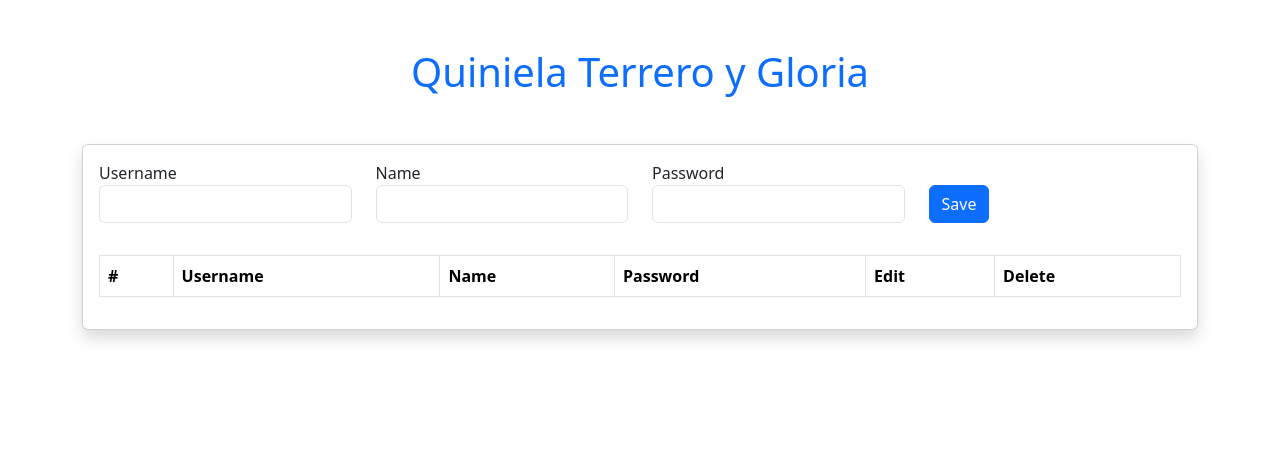
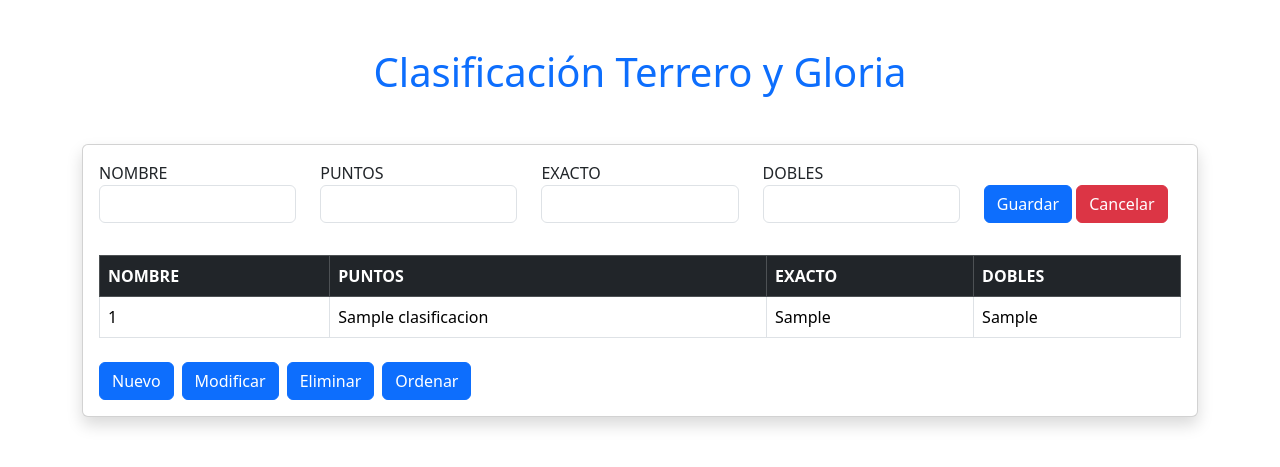
Before and after one commit to Fabian9128/TerreroGloriaPythonWeb, a Flask app: page / in a window 1280 px wide. Shown: the top 467 px of the page. Run offline with Flask 3, Linux system fonts and the light colour scheme; tables that the repository leaves empty or names only in its code hold one stand-in row (values such as "Sample post"); lists and menus that the app fills with data are empty.

Commit message:
tabla rellena y boton guardar

```diff
--- a/src/app.py
+++ b/src/app.py
@@ -1,6 +1,6 @@
-from flask import Flask, render_template
+from flask import Flask, render_template, request, redirect, url_for
 import os
-import database as db
+from database import Clasificacion
 
 ####################################################################
 #Código sacado del video https://www.youtube.com/watch?v=Zfpbnmdi-pE
@@ -12,11 +12,29 @@
 template_dir = os.path.join(template_dir, 'src', 'templates')
 #Variable flask
 app = Flask(__name__, template_folder = template_dir)
-#Rutas de la aplicación
+# Instanciar la base de datos
+jugadores = Clasificacion()
+
+#Ruta vista inicial
 @app.route('/')
 def home():
+    #Obtener datos de la clasificacion
+    clasificacion = jugadores.consulta_clasificacion()
+    #Sacar los datos
+    return render_template('index.html', clasificacion=clasificacion)
 
-    return render_template('index.html')
+#Ruta guardar jugador nuevo
+@app.route('/jugador', methods=['POST'])
+def guardarJugador():
+    #Obtener valores introducidos
+    nombre = request.form['nombre']
+    puntos = request.form['puntos']
+    exacto = request.form['exacto']
+    dobles = request.form['dobles']
+    #Añadir jugador
+    jugadores.inserta_jugador(nombre,puntos,exacto, dobles, "Insular")
+    #Sacar los datos
+    return redirect(url_for('home'))
 
 #Lanzar la app
 if __name__ == '__main__':
--- a/src/database.py
+++ b/src/database.py
@@ -1,4 +1,103 @@
 import pymysql
 
-# Conexión a la base de datos
-miConexcion = pymysql.connect(host="localhost", user="root", passwd="Mariana_9128", database="prueba")
+class Clasificacion:
+
+    def __init__(self):
+        # Conexión a la base de datos
+        self.miConexcion = pymysql.connect(host="localhost", user="root", passwd="Mariana_9128", database="prueba")
+
+    def consulta_clasificacion(self):
+        cur = self.miConexcion.cursor()
+        cur.execute("SELECT * FROM clasificacion")
+        datos = cur.fetchall()
+        cur.close()
+
+        return datos
+
+    def ordena_clasificacion(self, columna_puntos, columna_exacto):
+
+        cur = self.miConexcion.cursor()
+        #Obtener datos ordenados por puntos
+        consulta_sql = f"""
+        SELECT * FROM clasificacion
+        ORDER BY {columna_puntos} DESC, {columna_exacto} DESC
+        """
+        cur.execute(consulta_sql)
+        datos = cur.fetchall()
+        #Borrar todos los datos de la tabla original
+        cur.execute("DELETE FROM clasificacion")
+        #Insertar los datos en el nuevo orden
+        for fila in datos:
+            sql_insert = '''
+            INSERT INTO clasificacion (Nombre, Puntos_Insular, Exacto_Insular, Dobles_Insular, Puntos_Regional, Exacto_Regional, Dobles_Regional, Puntos_General, Exacto_General, Dobles_General)
+            VALUES (%s, %s, %s, %s, %s, %s, %s, %s, %s, %s)
+            '''
+            cur.execute(sql_insert, fila)
+
+        self.miConexcion.commit()
+        cur.close()
+
+        return datos
+
+    def inserta_jugador(self, valor_nombre, valor_puntos, valor_exacto, valor_dobles, seleccion):
+
+        cur = self.miConexcion.cursor()
+        #Ejecuta la consulta insertando los valores dependiendo de la seleccion
+        if seleccion == "Insular":
+            sql_insert = '''
+            INSERT INTO clasificacion (Nombre, Puntos_Insular, Exacto_Insular, Dobles_Insular)
+            VALUES (%s, %s, %s, %s)
+            '''
+        else:
+            sql_insert = '''
+            INSERT INTO clasificacion (Nombre, Puntos_Regional, Exacto_Regional, Dobles_Regional)
+            VALUES (%s, %s, %s, %s)
+            '''
+        #Ejecuta la consulta pasando los valores como parámetros
+        cur.execute(sql_insert, (valor_nombre, valor_puntos, valor_exacto, valor_dobles))
+        #Confirma los cambios
+        self.miConexcion.commit()
+        cur.close()
+        #Devuelve el número de filas afectadas
+        return cur.rowcount
+
+    def elimina_jugador(self, valor_nombre):
+
+        cur = self.miConexcion.cursor()
+        #Ejecuta la consulta eliminando por nombre
+        sql='''DELETE FROM clasificacion WHERE Nombre = %s'''
+        cur.execute(sql, (valor_nombre))
+        #Confirma los cambios
+        self.miConexcion.commit()
+        cur.close()
+        #Devuelve el número de filas afectadas
+        return cur.rowcount
+
+    def busca_jugador(self, valor_nombre):
+
+        cur = self.miConexcion.cursor()
+        #Ejecuta la consulta buscando por nombre
+        sql='''SELECT * FROM clasificacion WHERE Nombre = %s'''
+        cur.execute(sql, (valor_nombre))
+        #Guarda la selección como resultado
+        resultado = cur.fetchone()
+        cur.close()
+        #Devuelve si encontró al jugador
+        return resultado is not None
+
+    def modifica_jugador(self, valor_nombre, valor_puntos, valor_exacto, valor_dobles, seleccion):
+
+        cur = self.miConexcion.cursor()
+        #Ejecuta la consulta modificando los valores dependiendo de la seleccion
+        if seleccion == "Insular":
+            sql='''UPDATE clasificacion SET Puntos_Insular = %s, Exacto_Insular = %s, Dobles_Insular = %s WHERE Nombre = %s'''
+        elif seleccion == "Regional":
+            sql='''UPDATE clasificacion SET Puntos_Regional = %s, Exacto_Regional = %s, Dobles_Regional = %s WHERE Nombre = %s'''
+        else:
+            sql='''UPDATE clasificacion SET Puntos_General = %s, Exacto_General = %s, Dobles_General = %s WHERE Nombre = %s'''
+        cur.execute(sql, (valor_puntos, valor_exacto, valor_dobles, valor_nombre))
+        #Confirma los cambios
+        self.miConexcion.commit()
+        cur.close()
+        #Devuelve el número de filas afectadas
+        return cur.rowcount
--- a/src/templates/index.html
+++ b/src/templates/index.html
@@ -3,60 +3,102 @@
 <head>
     <meta charset="UTF-8">
     <meta name="viewport" content="width=device-width, initial-scale=1.0">
-    <title>Document</title>
+    <title>Clasificación Terrero y Gloria</title>
     <!-- Bootstrap -->
-    <link href="https://cdn.jsdelivr.net/npm/bootstrap@5.3.3/dist/css/bootstrap.min.css" rel="stylesheet" integrity="sha384-QWTKZyjpPEjISv5WaRU9OFeRpok6YctnYmDr5pNlyT2bRjXh0JMhjY6hW+ALEwIH" crossorigin="anonymous">
-    <script src="https://cdn.jsdelivr.net/npm/bootstrap@5.3.3/dist/js/bootstrap.bundle.min.js" integrity="sha384-YvpcrYf0tY3lHB60NNkmXc5s9fDVZLESaAA55NDzOxhy9GkcIdslK1eN7N6jIeHz" crossorigin="anonymous"></script>
+    <link href="https://cdn.jsdelivr.net/npm/bootstrap@5.3.3/dist/css/bootstrap.min.css" rel="stylesheet">
+    <script src="https://cdn.jsdelivr.net/npm/bootstrap@5.3.3/dist/js/bootstrap.bundle.min.js"></script>
 
+    <!-- Estilo para la fila seleccionada -->
+    <style>
+        .selected td {
+            background-color: #0d6efd !important; /* Azul Bootstrap */
+            color: white !important;
+        }
+    </style>
+    <!-- Script para seleccionar la fila -->
+    <script>
+        document.addEventListener("DOMContentLoaded", function()
+        {
+            function seleccionarFila(fila)
+            {
+                document.querySelectorAll("tbody tr").forEach(tr => tr.classList.remove("selected"));
+                fila.classList.add("selected");
+            }
+
+            document.querySelectorAll("tbody tr").forEach(tr =>
+            {
+                tr.addEventListener("click", function()
+                {
+                    seleccionarFila(this);
+                });
+            });
+        });
+    </script>
 </head>
 <body>
 
-    <h1 class="text-center mt-5 mb-5 text-primary">Quiniela Terrero y Gloria</h1>
+    <h1 class="text-center mt-5 mb-5 text-primary">Clasificación Terrero y Gloria</h1>
 
     <div class="container">
         <div class="card shadow">
             <div class="card-body">
 
                 <!-- Formulario -->
-                <form action="" method="POST">
+                <form action="/jugador" method="POST">
                     <div class="row mb-3">
                         <div class="col">
-                            <label>Username</label>
-                            <input type="text" class="form-control mb-3" name="username">
+                            <label>NOMBRE</label>
+                            <input type="text" class="form-control mb-3" name="nombre">
                         </div>
                         <div class="col">
-                            <label>Name</label>
-                            <input type="text" class="form-control mb-3" name="name">
+                            <label>PUNTOS</label>
+                            <input type="text" class="form-control mb-3" name="puntos">
                         </div>
                         <div class="col">
-                            <label>Password</label>
-                            <input type="text" class="form-control mb-3" name="password">
+                            <label>EXACTO</label>
+                            <input type="text" class="form-control mb-3" name="exacto">
                         </div>
                         <div class="col">
-                            <button class="btn btn-primary mb-3 mt-4" type="submit">Save</button>
+                            <label>DOBLES</label>
+                            <input type="text" class="form-control mb-3" name="dobles">
+                        </div>
+                        <!-- Botones -->
+                        <div class="col gap-2 mt-4">
+                            <button class="btn btn-primary" type="submit">Guardar</button>
+                            <button class="btn btn-danger" type="reset">Cancelar</button>
                         </div>
                     </div>
                 </form>
 
                 <!-- Tabla -->
-                <table class="table table-bordered">
-                    <thead>
-                        <th scope="col">#</th>
-                        <th scope="col">Username</th>
-                        <th scope="col">Name</th>
-                        <th scope="col">Password</th>
-                        <th scope="col">Edit</th>
-                        <th scope="col">Delete</th>
+                <table class="table table-bordered table-hover">
+                    <thead class="table-dark">
+                        <tr>
+                            <th scope="col">NOMBRE</th>
+                            <th scope="col">PUNTOS</th>
+                            <th scope="col">EXACTO</th>
+                            <th scope="col">DOBLES</th>
+                        </tr>
                     </thead>
+                    <tbody>
+                        {% for jugador in clasificacion %}
+                            <tr>
+                                <td>{{jugador[0]}}</td>
+                                <td>{{jugador[1]}}</td>
+                                <td>{{jugador[2]}}</td>
+                                <td>{{jugador[3]}}</td>
+                            </tr>
+                        {% endfor %}
+                    </tbody>
                 </table>
-                <tbody>
-                    <td></td>
-                    <td></td>
-                    <td></td>
-                    <td></td>
-                    <td></td>
-                    <td></td>
-                </tbody>
+
+                <!-- Botones -->
+                <div class="d-flex gap-2 mt-4">
+                    <button class="btn btn-primary" type="submit">Nuevo</button>
+                    <button class="btn btn-primary" type="submit">Modificar</button>
+                    <button class="btn btn-primary" type="submit">Eliminar</button>
+                    <button class="btn btn-primary" type="submit">Ordenar</button>
+                </div>
 
             </div>
         </div>
```
Also changed, not shown: .gitignore.txt (added).
